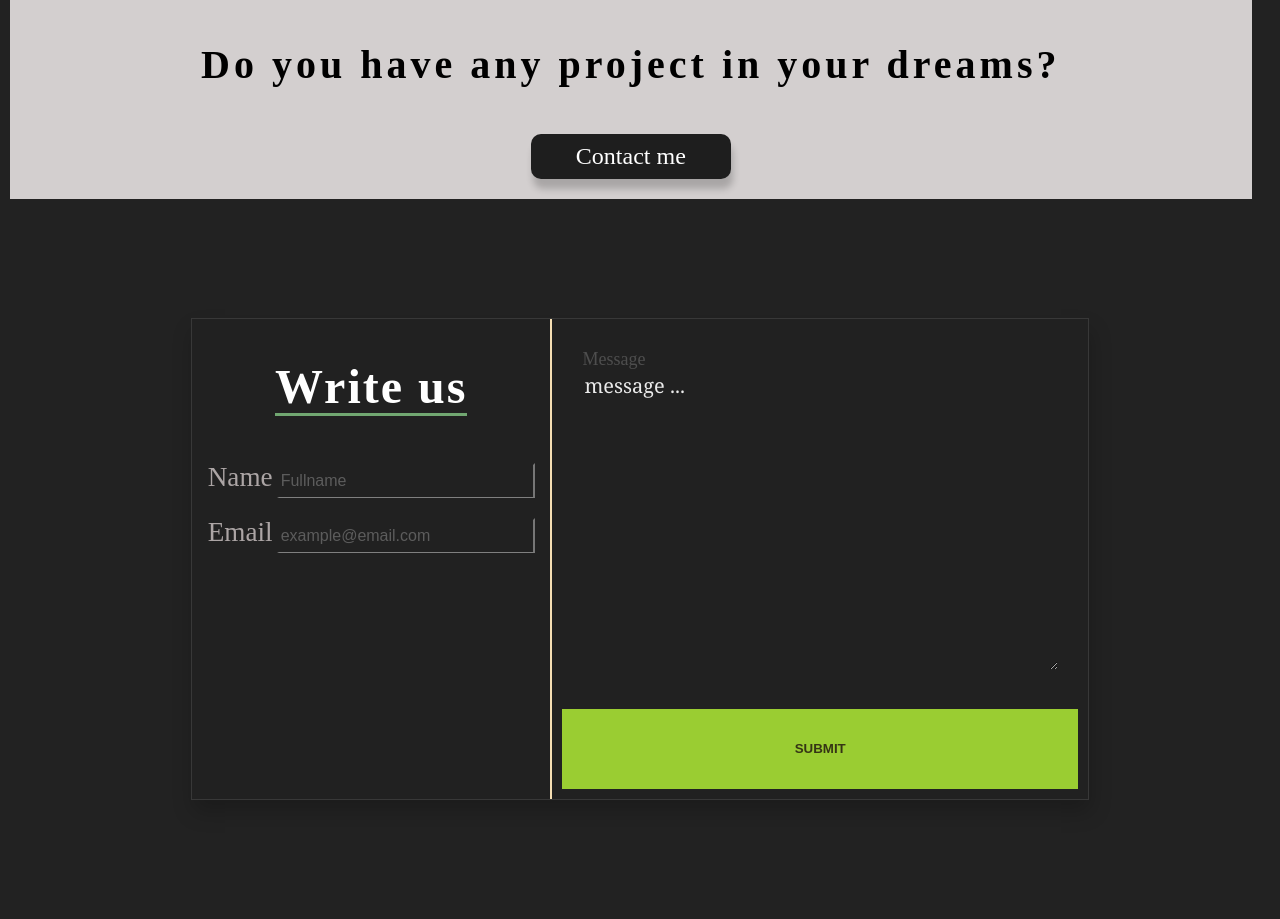
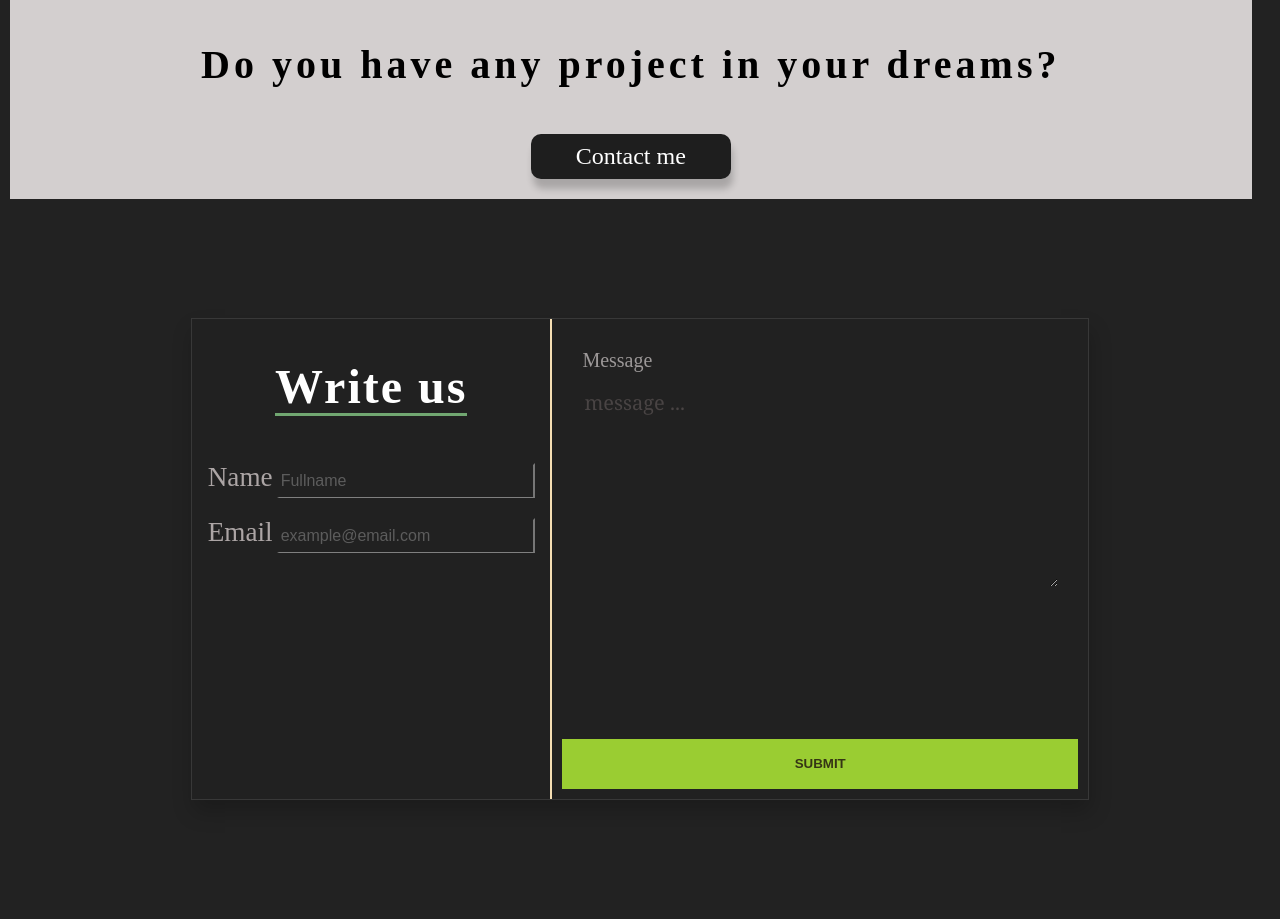
Before and after one commit to Guy-Gustave/portefeuille, a PHP site: page / in a window 1280 px wide. Shown: the part 3302-4221 px from the top of the page. Run offline with PHP 8.4, Linux system fonts and the light colour scheme.

Commit message:
change some styling

```diff
--- a/assets/css/style.css
+++ b/assets/css/style.css
@@ -465,8 +465,8 @@ nav {
 }
 
 .message font {
-  font-size: 18px;
-  color: #4e4e4e;
+  font-size: 20px;
+  color: #9c9898;
 
 }
 
@@ -478,17 +478,18 @@ nav {
 
 .contact-right textarea {
   width: 100% !important;
-  height: 300px !important;
+  height: 200px !important;
   border: none;
   background-color: transparent;
   box-sizing: border-box;
-  color: #eaeaea;
+  color: #999595;
   font-size: 18px;
   padding: 20px auto;
+  margin-top: 15px;
 }
 
 .contact-right textarea::placeholder {
-  color: #ebebeb;
+  color: #494444;
   font-size: 20px;
   font-family: Georgia, 'Times New Roman', Times, serif;
 }
@@ -500,7 +501,7 @@ nav {
 
 .contact-right button {
   width: 100%;
-  height: 80px;
+  height: 50px;
   background-color: yellowgreen;
   font-weight: bold;
   border: none;
--- a/index.html
+++ b/index.html
@@ -189,7 +189,7 @@
       <div class="contact-right">
         <div class="message">
           <font>Message</font>
-          <textarea name="message" id="" cols="25" rows="6" placeholder="message ..."></textarea>
+          <textarea name="message" id="" cols="25" rows="5" placeholder="message ..."></textarea>
 
         </div>
         <button>Submit</button>
```
